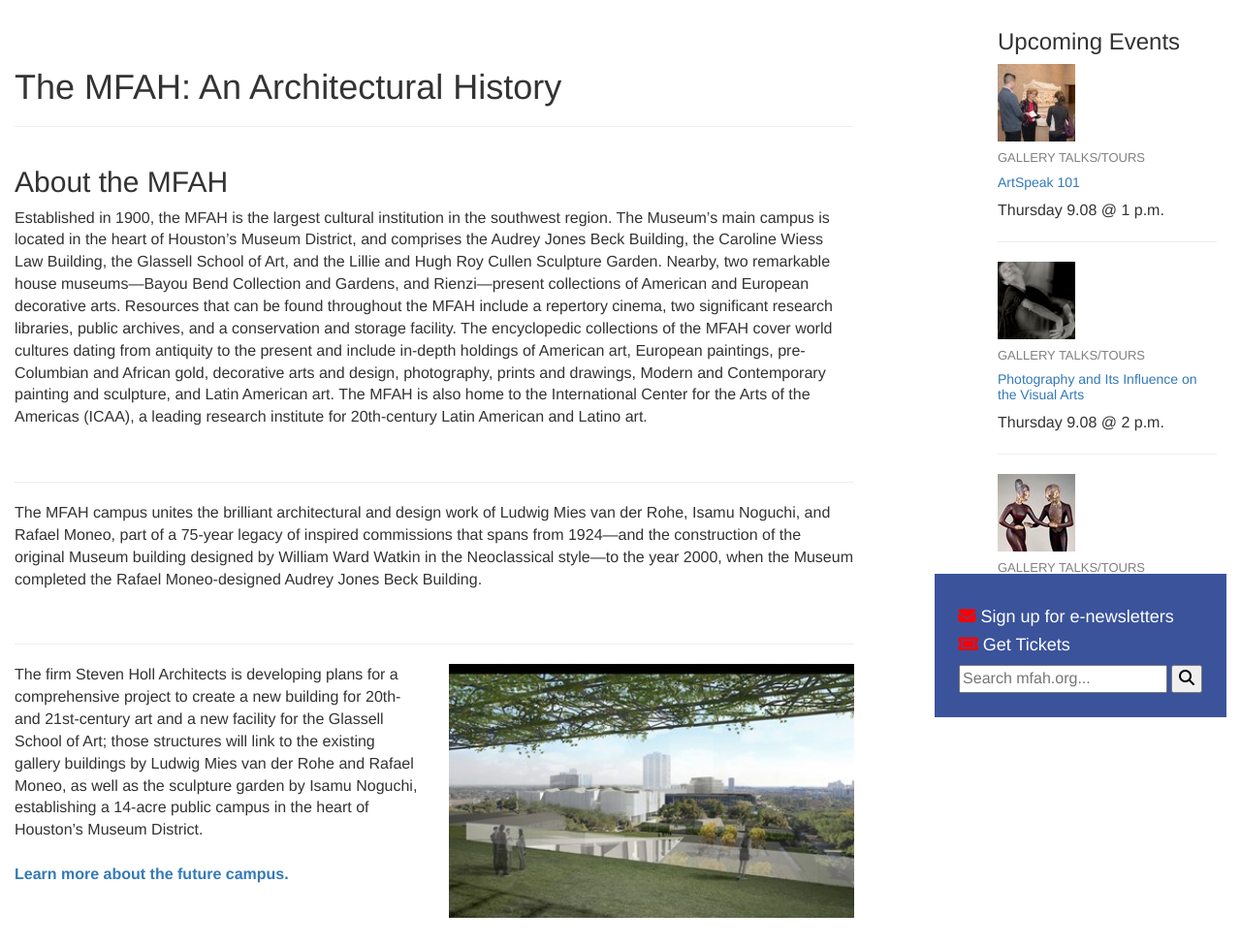
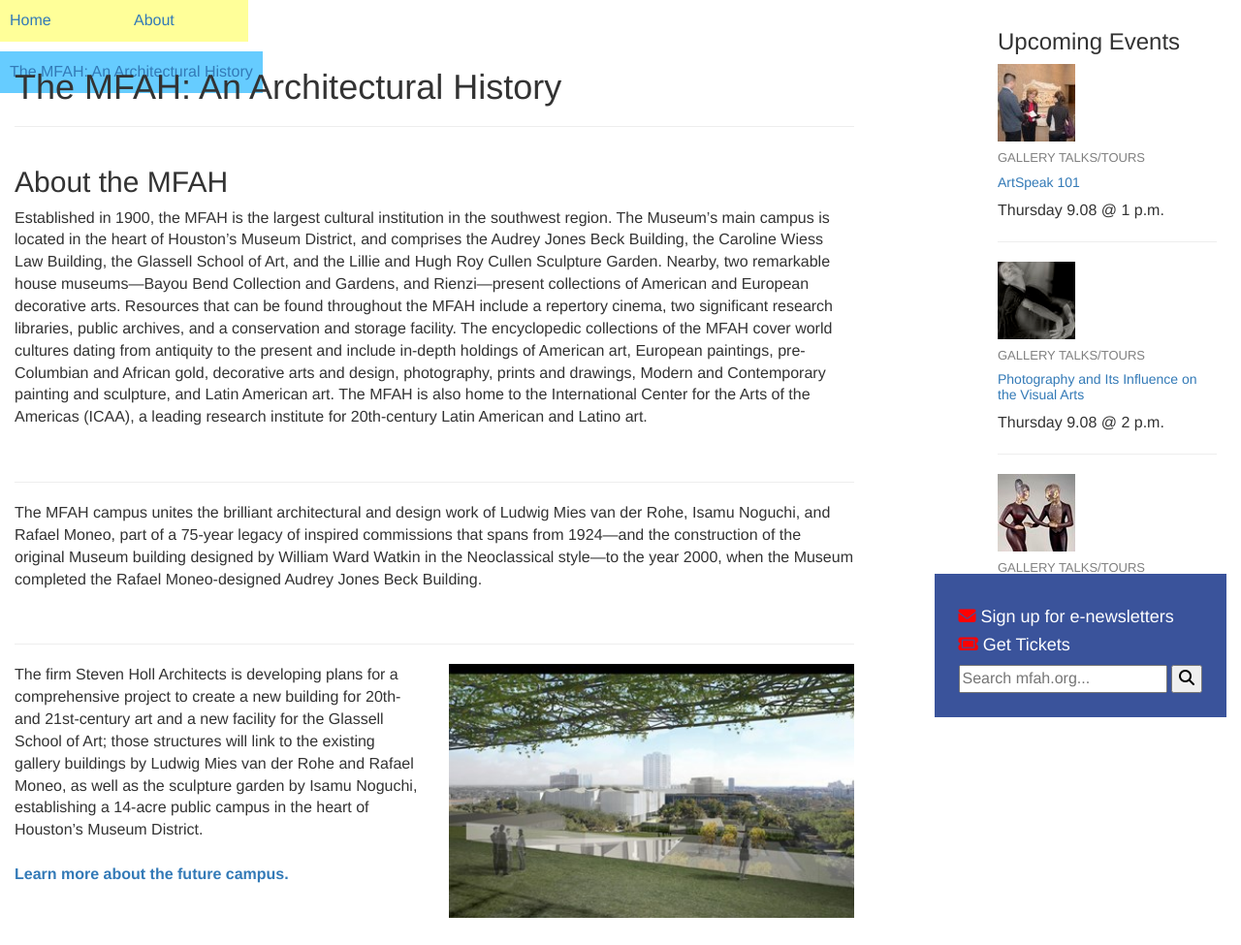
Before and after one commit to cr0wbait/assignment-05, a plain HTML site: page index.html in a window 1280 px wide. Shown: the top 975 px of the page at 97% size. Drawn offline with nearby package versions, Linux system fonts and the light colour scheme.

Commit message:
what the fuck is wrong with this

```diff
--- a/css/style.css
+++ b/css/style.css
@@ -30,6 +30,25 @@ button {
 
 .header img {
   height: 50px;
+}
+
+.navbuts {
+  height: 50px;
+  width: 40%;
+  float: left;
+}
+
+.navtab {
+  padding: 10px;
+  background-color: #ff9;
+  float: left;
+}
+
+.navsel {
+  padding: 10px;
+  background-color: #6cf;
+  width: auto;
+  float: left;
 }
 
 .content_main {
--- a/index.html
+++ b/index.html
@@ -13,6 +13,13 @@
       <img class='./images/mfah-logo.png'></img>
       <img class='./images/mfah-label.png'></img>
     </div>
+    <nav class='navbuts container-fluid'>
+      <div class='row'>
+        <p class='col-sm-3 navtab'><a href='#'>Home</a></p>
+        <p class='col-sm-3 navtab'><a href='#'>About</a></p>
+        <p class='col-sm-6 navsel'><a href='#'>The MFAH: An Architectural History</a></p>
+      </div>
+    </nav>
     <div class='container-fluid'>
       <div class='row'>
         <div class='content_main col-md-8'>
```
